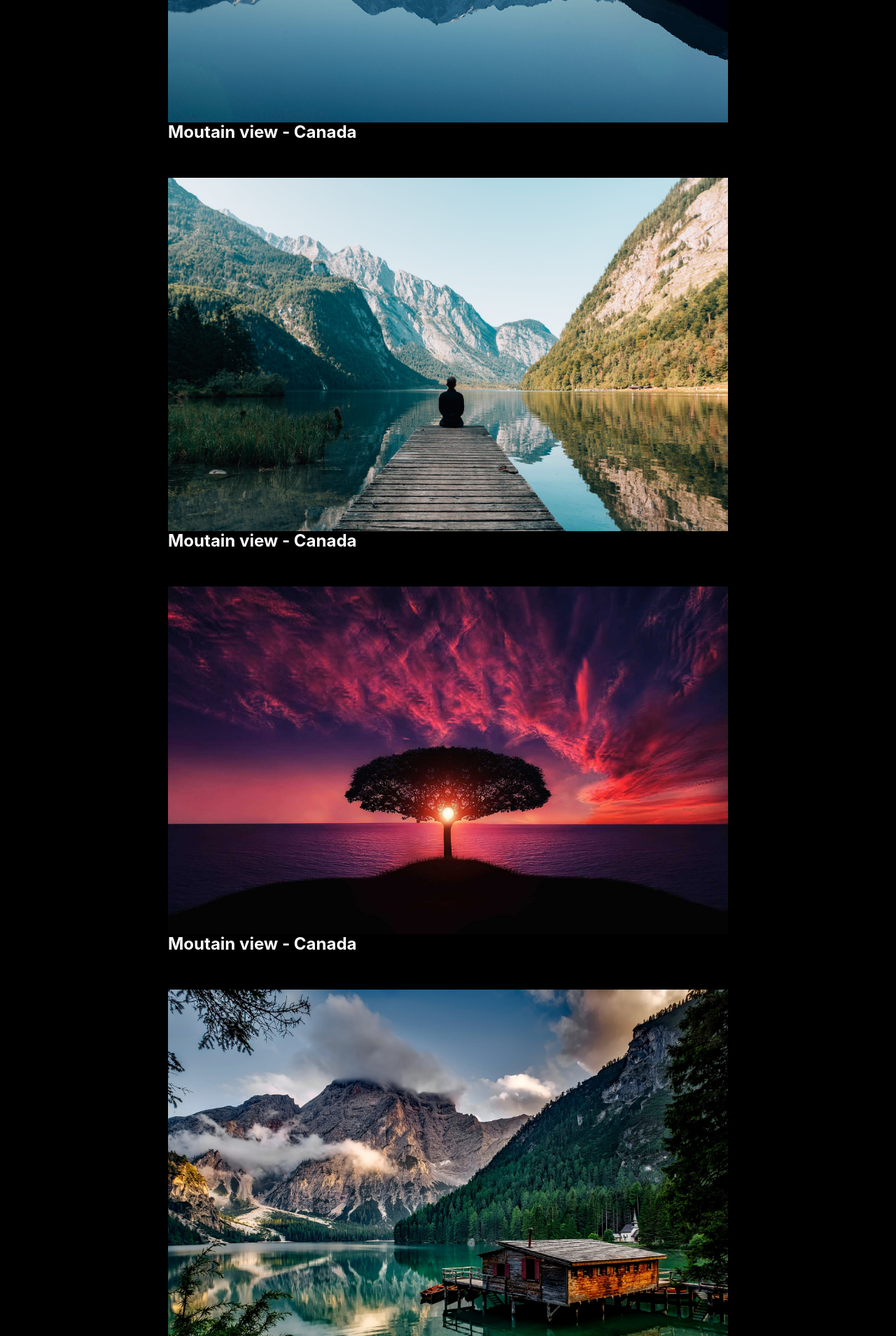
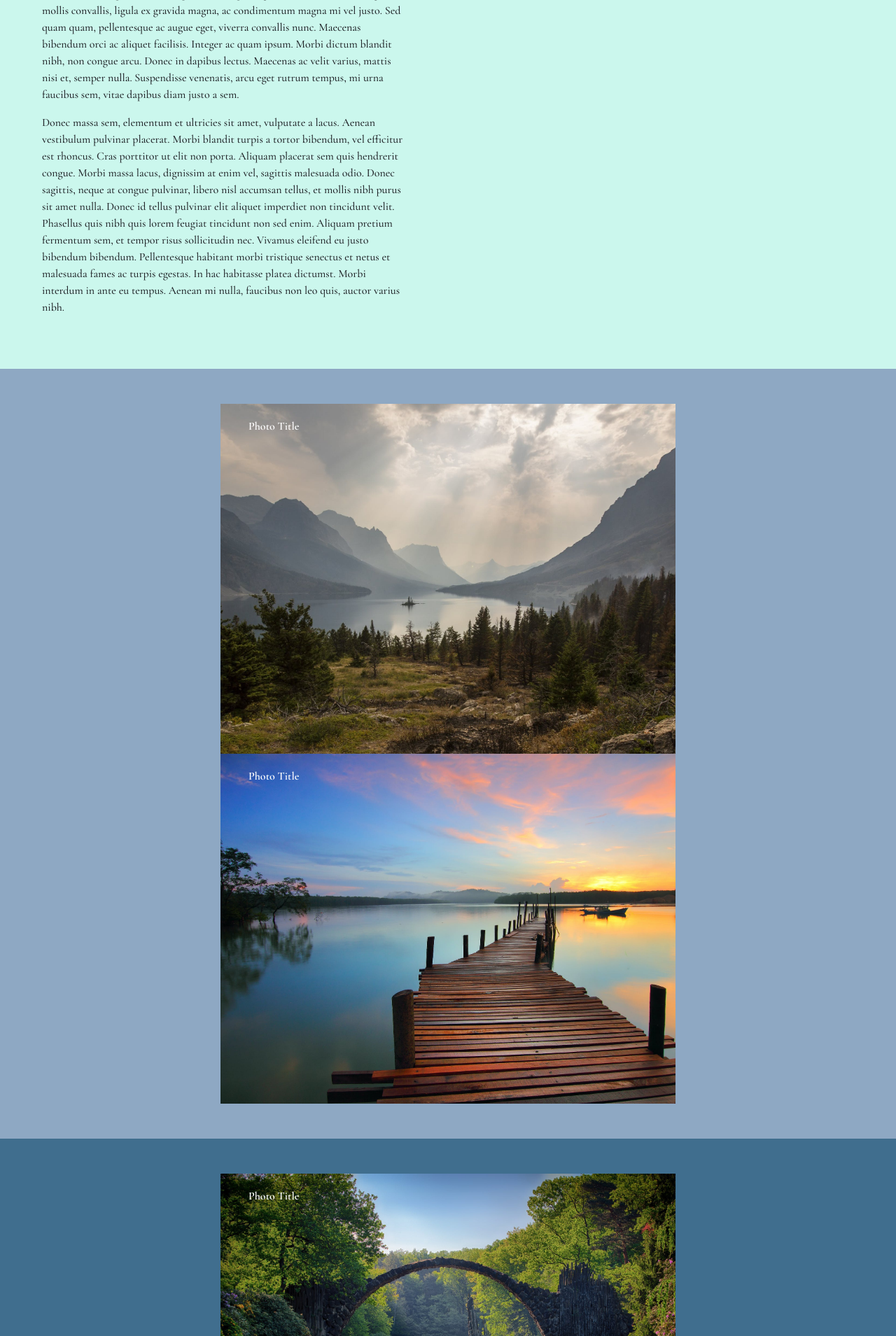
Before and after one commit to alexandrezagame/baudouin-photography, a PHP site: page / in a window 1280 px wide. Shown: the part 2841-4750 px from the top of the page at 70% size. Run offline with PHP 8.4, Linux system fonts and the light colour scheme; some libraries are stand-ins or nearby versions.

Commit message:
intro and banner section

```diff
--- a/index.html
+++ b/index.html
@@ -10,6 +10,8 @@
     <link rel="stylesheet" href="style/index.css">
     <!-- Font Awesome -->
     <script defer src="https://use.fontawesome.com/releases/v5.0.7/js/all.js"></script>
+    <!-- fonts -->
+    <link href="https://fonts.googleapis.com/css2?family=Cormorant+Garamond:wght@400;500;600;700&display=swap" rel="stylesheet">
     <!-- bootstrap -->
     <script src="https://code.jquery.com/jquery-3.4.1.slim.min.js" integrity="sha384-J6qa4849blE2+poT4WnyKhv5vZF5SrPo0iEjwBvKU7imGFAV0wwj1yYfoRSJoZ+n" crossorigin="anonymous"></script>
     <script src="https://cdn.jsdelivr.net/npm/popper.js@1.16.0/dist/umd/popper.min.js" integrity="sha384-Q6E9RHvbIyZFJoft+2mJbHaEWldlvI9IOYy5n3zV9zzTtmI3UksdQRVvoxMfooAo" crossorigin="anonymous"></script>
@@ -19,26 +21,22 @@
 <body>
 
 <div class="wrapper">
-
     <!-- Navbar -->
     <div class="navbar-section">
         <div class="navbar navbar-expand-sm navbar-light navbar-lewagon">
-                <a class="navbar-brand" href="#">
-                    <img src="./images/cotyledons-vertical.png" class="navbar-image" alt="">
-                </a>
-                <button class="navbar-toggler" type="button" data-toggle="collapse" data-target="#navbarSupportedContent" aria-controls="navbarSupportedContent" aria-expanded="false" aria-label="Toggle navigation">
+            <!-- <button class="navbar-toggler" type="button" data-toggle="collapse" data-target="#navbarSupportedContent" aria-controls="navbarSupportedContent" aria-expanded="false" aria-label="Toggle navigation">
                     <span class="navbar-toggler-icon"></span>
-                </button>
+                </button> -->
             <div class="collapse navbar-collapse" id="navbarSupportedContent">
                 <ul class="navbar-nav mr-auto">
-                        <!-- <li class="nav-item active">
-                <a class="nav-link" href="#">Home</a>
-              </li> -->
                     <li class="nav-item">
-                            <a class="nav-link" href="#skills">Contact Us</a>
+                        <a class="nav-link" href="#">Contact me</a>
                     </li>
                     <li class="nav-item">
-                            <a class="nav-link" href="#projects-part">Stay Tuned</a>
+                        <a class="nav-link" href="#">Baudouin <i class="fas fa-camera"></i> Photography </a>
+                    </li>
+                    <li class="nav-item">
+                        <a class="nav-link" href="#">Stay Tuned</a>
                     </li>
                     <li class="nav-item dropdown">
                     </li>
@@ -47,51 +45,107 @@
         </div>
     </div>
 
+    <header>
+        <img src="./images/logo_transparent_background.png" alt="">
+    </header>
+
+    <section class="intro">
+        <div class="text">
+            <h2>My Story</h2>
+            <p>
+                Lorem ipsum dolor sit amet, consectetur adipiscing elit. Vivamus tempus sapien id diam venenatis, eget elementum sem ornare. Nulla egestas sem ut ligula faucibus ultricies. Nullam eleifend auctor urna, eget commodo felis iaculis nec. Phasellus ex enim, hendrerit quis est nec, vulputate tristique augue. Curabitur ornare, augue eu mollis convallis, ligula ex gravida magna, ac condimentum magna mi vel justo. Sed quam quam, pellentesque ac augue eget, viverra convallis nunc. Maecenas bibendum orci ac aliquet facilisis. Integer ac quam ipsum. Morbi dictum blandit nibh, non congue arcu. Donec in dapibus lectus. Maecenas ac velit varius, mattis nisi et, semper nulla. Suspendisse venenatis, arcu eget rutrum tempus, mi urna faucibus sem, vitae dapibus diam justo a sem.
+            </p>
+            <p>
+                Donec massa sem, elementum et ultricies sit amet, vulputate a lacus. Aenean vestibulum pulvinar placerat. Morbi blandit turpis a tortor bibendum, vel efficitur est rhoncus. Cras porttitor ut elit non porta. Aliquam placerat sem quis hendrerit congue. Morbi massa lacus, dignissim at enim vel, sagittis malesuada odio. Donec sagittis, neque at congue pulvinar, libero nisl accumsan tellus, et mollis nibh purus sit amet nulla. Donec id tellus pulvinar elit aliquet imperdiet non tincidunt velit. Phasellus quis nibh quis lorem feugiat tincidunt non sed enim. Aliquam pretium fermentum sem, et tempor risus sollicitudin nec. Vivamus eleifend eu justo bibendum bibendum. Pellentesque habitant morbi tristique senectus et netus et malesuada fames ac turpis egestas. In hac habitasse platea dictumst. Morbi interdum in ante eu tempus. Aenean mi nulla, faucibus non leo quis, auctor varius nibh.
+            </p>
+            <p>
+                Quisque convallis a nibh sed volutpat. Suspendisse est felis, vestibulum sed luctus vitae, dictum vel urna. Nullam lobortis sollicitudin dolor vitae vehicula. Vivamus auctor, nisi vitae tincidunt mollis, diam lectus vehicula arcu, nec maximus turpis nibh at nisl. Quisque mollis lectus in enim mollis malesuada sed non nulla. Nullam nec eleifend ante, ut semper sem. Duis mi metus, blandit at venenatis quis, suscipit nec arcu. Vestibulum ex massa, cursus nec tortor ut, porta vehicula neque. Aliquam erat volutpat. Lorem ipsum dolor sit amet, consectetur adipiscing elit. Proin dictum nulla vitae semper porta.
+            </p>
+            <p>
+                Class aptent taciti sociosqu ad litora torquent per conubia nostra, per inceptos himenaeos. Nam auctor accumsan justo, eget elementum eros. Curabitur tristique ac mi ut placerat. Suspendisse id vestibulum dui. Mauris scelerisque elit quis iaculis ullamcorper. Nullam porttitor, felis ac fringilla laoreet, odio dolor ullamcorper enim, a fermentum arcu mauris vitae elit. Donec sagittis leo ac dictum efficitur. Praesent nisi enim, dapibus eu molestie ac, pellentesque eleifend est. Sed vitae arcu cursus, pellentesque leo in, venenatis ligula. Aliquam lacus ante, commodo ac metus vitae, imperdiet egestas velit. Maecenas tincidunt ultrices sapien non auctor.
+            </p>
+        </div>
+        <div class="full-image image1">
+        </div>
+    </section>
+
+    <section class="intro">
+        <div class="text">
+            <h2>How I Work</h2>
+            <p>
+                Aenean cursus ex ut mi tempor scelerisque. Ut vel orci neque. Sed velit lacus, maximus vitae commodo a, finibus ac augue. Nulla ac feugiat dolor, sed aliquet augue. Etiam id felis in sapien accumsan sagittis. Aliquam venenatis justo sit amet ipsum dictum porta. Morbi maximus maximus ipsum, vel commodo nisl consectetur sit amet. Vestibulum varius quis dolor in pulvinar. Curabitur et molestie neque.
+            </p>
+            <p>
+                Quisque convallis a nibh sed volutpat. Suspendisse est felis, vestibulum sed luctus vitae, dictum vel urna. Nullam lobortis sollicitudin dolor vitae vehicula. Vivamus auctor, nisi vitae tincidunt mollis, diam lectus vehicula arcu, nec maximus turpis nibh at nisl. Quisque mollis lectus in enim mollis malesuada sed non nulla. Nullam nec eleifend ante, ut semper sem. Duis mi metus, blandit at venenatis quis, suscipit nec arcu. Vestibulum ex massa, cursus nec tortor ut, porta vehicula neque. Aliquam erat volutpat. Lorem ipsum dolor sit amet, consectetur adipiscing elit. Proin dictum nulla vitae semper porta.
+            </p>
+            <p>
+                Class aptent taciti sociosqu ad litora torquent per conubia nostra, per inceptos himenaeos. Nam auctor accumsan justo, eget elementum eros. Curabitur tristique ac mi ut placerat. Suspendisse id vestibulum dui. Mauris scelerisque elit quis iaculis ullamcorper. Nullam porttitor, felis ac fringilla laoreet, odio dolor ullamcorper enim, a fermentum arcu mauris vitae elit. Donec sagittis leo ac dictum efficitur. Praesent nisi enim, dapibus eu molestie ac, pellentesque eleifend est. Sed vitae arcu cursus, pellentesque leo in, venenatis ligula. Aliquam lacus ante, commodo ac metus vitae, imperdiet egestas velit. Maecenas tincidunt ultrices sapien non auctor.
+            </p>
+            <p>
+                Lorem ipsum dolor sit amet, consectetur adipiscing elit. Vivamus tempus sapien id diam venenatis, eget elementum sem ornare. Nulla egestas sem ut ligula faucibus ultricies. Nullam eleifend auctor urna, eget commodo felis iaculis nec. Phasellus ex enim, hendrerit quis est nec, vulputate tristique augue. Curabitur ornare, augue eu mollis convallis, ligula ex gravida magna, ac condimentum magna mi vel justo. Sed quam quam, pellentesque ac augue eget, viverra convallis nunc. Maecenas bibendum orci ac aliquet facilisis. Integer ac quam ipsum. Morbi dictum blandit nibh, non congue arcu. Donec in dapibus lectus. Maecenas ac velit varius, mattis nisi et, semper nulla. Suspendisse venenatis, arcu eget rutrum tempus, mi urna faucibus sem, vitae dapibus diam justo a sem.
+            </p>
+            <p>
+                Donec massa sem, elementum et ultricies sit amet, vulputate a lacus. Aenean vestibulum pulvinar placerat. Morbi blandit turpis a tortor bibendum, vel efficitur est rhoncus. Cras porttitor ut elit non porta. Aliquam placerat sem quis hendrerit congue. Morbi massa lacus, dignissim at enim vel, sagittis malesuada odio. Donec sagittis, neque at congue pulvinar, libero nisl accumsan tellus, et mollis nibh purus sit amet nulla. Donec id tellus pulvinar elit aliquet imperdiet non tincidunt velit. Phasellus quis nibh quis lorem feugiat tincidunt non sed enim. Aliquam pretium fermentum sem, et tempor risus sollicitudin nec. Vivamus eleifend eu justo bibendum bibendum. Pellentesque habitant morbi tristique senectus et netus et malesuada fames ac turpis egestas. In hac habitasse platea dictumst. Morbi interdum in ante eu tempus. Aenean mi nulla, faucibus non leo quis, auctor varius nibh.
+            </p>
+        </div>
+        <div class="full-image image2">
+        </div>
+    </section>
+
     <div class="banner">
         <section class="images">
-                <div>
+            <div class="trip one">
+                <div class="photo-container">
                     <img src="./images/ls1.jpeg">
-                    <h2>Moutain view - Canada</h2>
+                    <div class="top-left">Photo Title</div>
                 </div>
-                <div>
+                <div class="photo-container">
                     <img src="./images/ls2.jpeg">
-                    <h2>Moutain view - Canada</h2>
+                    <div class="top-left">Photo Title</div>
                 </div>
-                <div>
+            </div>
+            <div class="trip two">
+                <div class="photo-container">
                     <img src="./images/ls3.jpeg">
-                    <h2>Moutain view - Canada</h2>
+                    <div class="top-left">Photo Title</div>
                 </div>
-                <div>
+                <div class="photo-container">
                     <img src="./images/ls4.jpeg">
-                    <h2>Moutain view - Canada</h2>
+                    <div class="top-left">Photo Title</div>
                 </div>
-                <div>
+            </div>
+            <div class="trip three">
+                <div class="photo-container">
                     <img src="./images/ls5.jpeg">
-                    <h2>Moutain view - Canada</h2>
+                    <div class="top-left">Photo Title</div>
                 </div>
-                <div>
+                <div class="photo-container">
                     <img src="./images/ls6.jpeg">
-                    <h2>Moutain view - Canada</h2>
+                    <div class="top-left">Photo Title</div>
                 </div>
-                <div>
+            </div>
+            <div class="trip four">
+                <div class="photo-container">
                     <img src="./images/ls7.jpg">
-                    <h2>Moutain view - Canada</h2>
+                    <div class="top-left">Photo Title</div>
                 </div>
-                <div>
+                <div class="photo-container">
                     <img src="./images/ls8.jpeg">
-                    <h2>Moutain view - Canada</h2>
+                    <div class="top-left">Photo Title</div>
                 </div>
-                <div>
+            </div>
+            <div class="trip five">
+                <div class="photo-container">
                     <img src="./images/ls9.jpeg">
-                    <h2>Moutain view - Canada</h2>
+                    <div class="top-left">Photo Title</div>
                 </div>
-                <div>
+                <div class="photo-container">
                     <img src="./images/ls10.jpeg">
-                    <h2>Moutain view - Canada</h2>
+                    <div class="top-left">Photo Title</div>
+                </div>
             </div>
         </section>
     </div>
-
     <!-- footer -->
     <div class="footer">
         <div class="footer-links">
@@ -113,7 +167,7 @@
     const looper = function() {
         const newPixel = window.pageYOffset
         const diff = newPixel - currentPixel
-        const speed = diff * 0.3
+        const speed = diff * 0.1
 
         section.style.transform = "skewY(" + speed + "deg)"
 
@@ -123,6 +177,7 @@
 
     looper()
     </script>
+
 </body>
 
 </html>
--- a/style/components/banner.css
+++ b/style/components/banner.css
@@ -1,28 +1,80 @@
 .banner {
     width: 100vw;
     height: auto;
-    background-color: black;
-    display: flex;
-    justify-content: center;
-    align-items: center;
-    align-content: center;
-    flex-direction: column;
 }
 
 h2 {
+	padding-top: 15px;
     font-size: 24px;
     font-weight: 700;
-    margin: 0 0 50px 0;
     color: white;
 }
 
 section.images {
-	padding-top: 50px;
-    transition: transform 0.5s;
+    transition: transform 0.6s;
     will-change: transform;
 }
 
 .images img {
-    width: 800px;
-    height: auto;
+    width: 650px;
+    height: 500px;
+    object-fit: cover;
+    margin: 0px 10px;
+    background-position: center;
+
 }
+
+.photo-container {
+	position: relative;
+  	text-align: center;
+  	color: white;
+}
+
+.top-left {
+  position: absolute;
+  top: 20px;
+  left: 50px;
+}
+
+@media screen and (max-width: 1024px) {
+  div.top-left {
+  top: 20px;
+  left: 100px;
+  }
+}
+
+.trip {
+	padding: 50px;
+	display: flex;
+    justify-content: center;
+    align-items: center;
+    /*align-content: center;*/
+    flex-direction: row;
+    flex-wrap: wrap;
+
+}
+
+.trip.one {
+	background-color: #8ea8c3;
+	width:100vw;
+}
+
+.trip.two {
+	background-color: #406e8e;
+	width:100vw;
+}
+
+.trip.three {
+	background-color: #23395b;
+	width:100vw;
+}
+
+.trip.four {
+	background-color: #102542;
+	width:100vw;
+}
+
+.trip.five {
+	background-color: #161925;
+	width:100vw;
+}
--- /dev/null
+++ b/style/components/header.css
@@ -0,0 +1,84 @@
+header {
+	background-image: url("https://images.pexels.com/photos/408518/pexels-photo-408518.jpeg?auto=compress&cs=tinysrgb&dpr=2&w=500");
+	background-size: cover;
+	background-position: center;
+	background-color: black;
+
+	height: 100vh;
+	display: flex;
+	align-items: center;
+	justify-content: center;
+}
+
+header img {
+	/*width: 80%;*/
+	height: 80%;
+	object-fit: contain;
+}
+
+section.intro {
+	background-color: #cbf7ed;
+	display: flex;
+	flex-direction: row;
+}
+
+section.intro:nth-child(odd) {
+	flex-direction: row-reverse;
+}
+
+.text {
+	width: 50%;
+	padding: 60px;
+}
+
+.full-image {
+	height: 100vh;
+	background-size: cover;
+	background-position: center;
+	position: sticky;
+	position: -webkit-sticky;
+	top: 0;
+}
+
+.full-image.image1 {
+	background-image: url("https://images.pexels.com/photos/1787234/pexels-photo-1787234.jpeg?auto=compress&cs=tinysrgb&dpr=2&w=500");
+	width: 50%;
+}
+
+.full-image.image2 {
+	background-image: url("https://images.pexels.com/photos/821749/pexels-photo-821749.jpeg?auto=compress&cs=tinysrgb&dpr=3&h=750&w=1260");
+	width: 50%;
+}
+
+@media (max-width: 800px) {
+	body {
+		font-size: 16px;
+	}
+
+	h2 {
+		font-size: 32px;
+	}
+
+	header {
+		height: 75vw;
+	}
+
+	section.intro {
+		display: block;
+	}
+
+	.text {
+		width: 100%;
+		padding: 30px;
+	}
+
+	.image1 {
+		height: 100vw !important;
+		width: 100% !important;
+	}
+
+	.image2 {
+		height: 100vw !important;
+		width: 100% !important;
+	}
+}
--- a/style/components/navbar.css
+++ b/style/components/navbar.css
@@ -10,9 +10,18 @@
 
 .navbar-lewagon .navbar-brand img {
     width: auto;
-	height: 30px;
+    height: 20px;
 }
 
 .navbar {
     padding: 0px 55px;
+    display: flex;
+    justify-content: center;
+    align-items: center;
+    align-content: space-around;
+    margin: 0px 50px;
 }
+
+.navbar a {
+    margin: 5px 50px;
+}
--- a/style/index.css
+++ b/style/index.css
@@ -1,6 +1,7 @@
 @import "components/navbar.css";
 @import "components/footer.css";
 @import "components/banner.css";
+@import "components/header.css";
 
 
 /*body {
@@ -16,4 +17,27 @@
 
 .wrapper {
 	width: 100vw !important;
+	height: auto;
 }
+
+p {
+	font-family: 'Cormorant Garamond', serif;
+	font-weight: 500;
+}
+
+a {
+	font-family: 'Cormorant Garamond', serif;
+	font-weight: 400;
+}
+
+h2 {
+	font-family: 'Cormorant Garamond', serif;
+	font-weight: 700;
+	font-size: 50px;
+	color: black;
+}
+
+.top-left {
+	font-family: 'Cormorant Garamond', serif;
+	font-weight: 600;
+}
```
Also changed, not shown: images/cover2.jpeg (added), images/cover3.jpeg (added), images/coverphoto.jpeg (added), images/dark_logo_transparent_background.png (added), images/dark_logo_white_background.jpg (added), images/logo_transparent_background.png (added), images/logo_white_background.jpg (added), images/white_logo_color_background.jpg (added), images/white_logo_dark_background.jpg (added), images/white_logo_transparent_background.png (added). Lines whose indentation alone changed are shown as unchanged.
